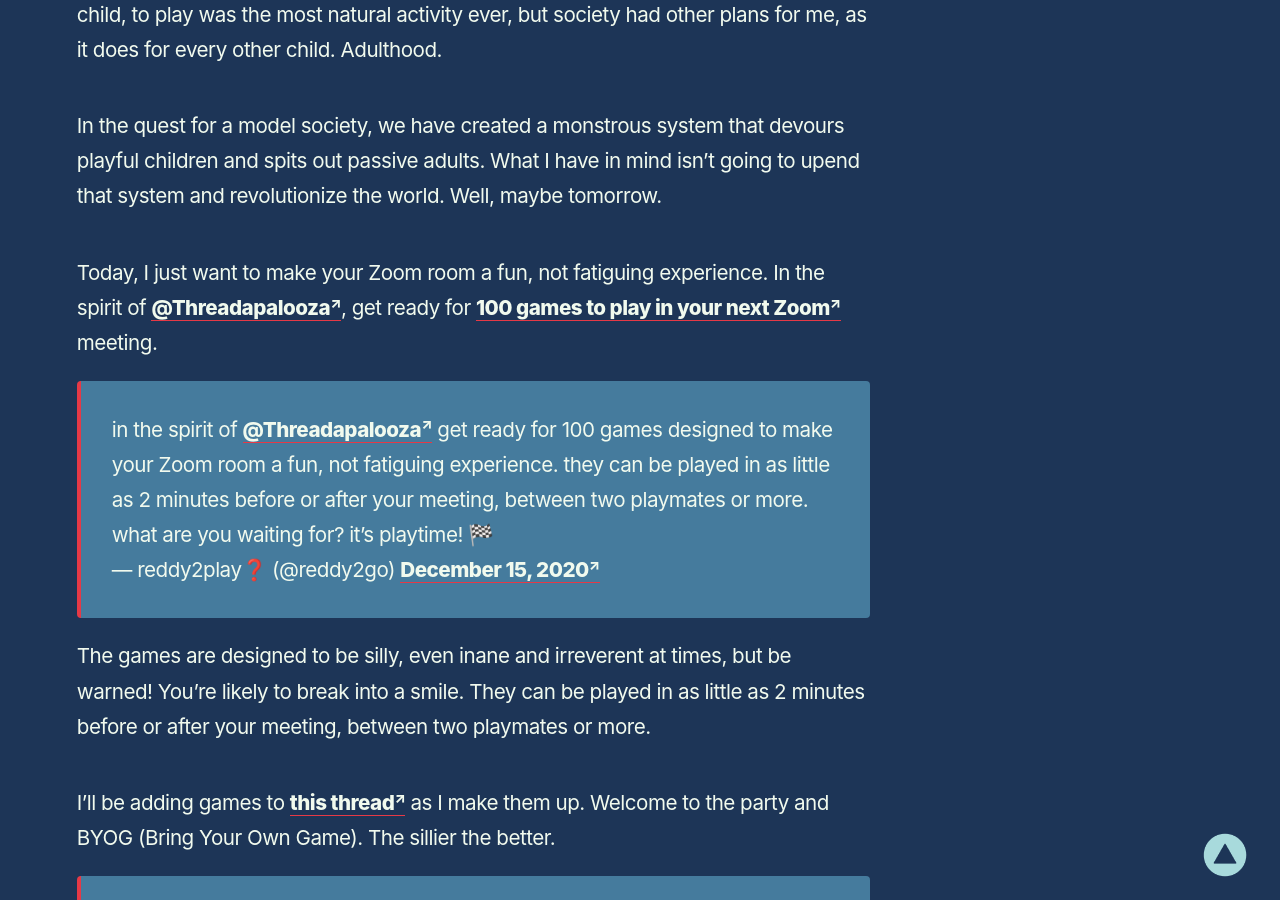
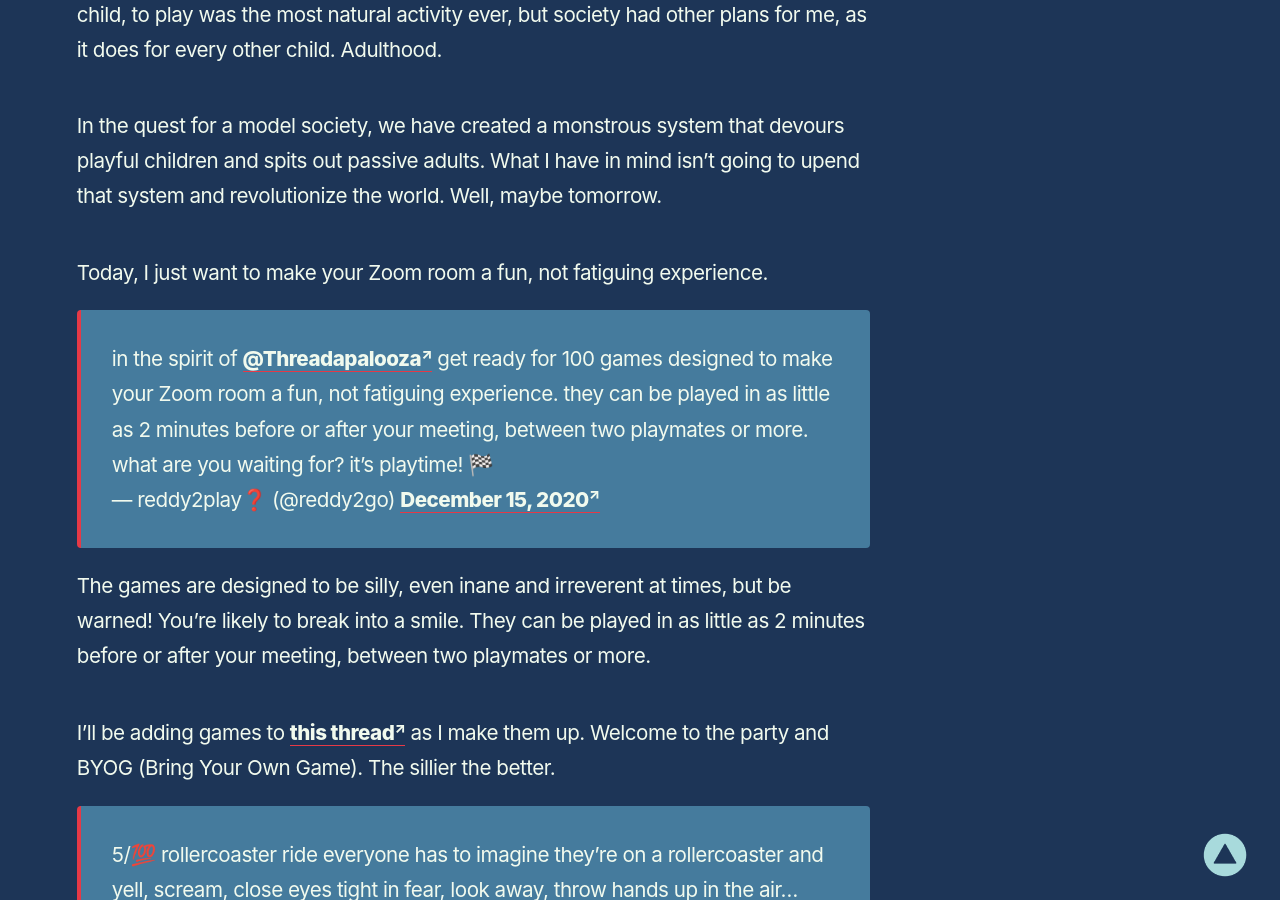
Before and after one commit to reddy2go/redgarden, a Jekyll site: the page built from _notes/100 zoom games to play.md, in a window 1280 px wide and 900 px high, scrolled down 1009 px. Built offline with Jekyll 4.4.1, drawn with Linux system fonts in a browser that asks for light colours; some web fonts are replaced; comment, search, counter and statistics services are not loaded.

Commit message:
auto commit

```diff
--- a/_notes/100 zoom games to play.md
+++ b/_notes/100 zoom games to play.md
@@ -16,7 +16,7 @@ I grew up using this maxim in my defense every time I was expected to study. It
 
 In the quest for a model society, we have created a monstrous system that devours playful children and spits out passive adults. What I have in mind isn't going to upend that system and revolutionize the world. Well, maybe tomorrow.
 
-Today, I just want to make your Zoom room a fun, not fatiguing experience. In the spirit of [@Threadapalooza](https://twitter.com/threadapalooza), get ready for [100 games to play in your next Zoom](https://twitter.com/reddy2go/status/1338901196409434112) meeting.
+Today, I just want to make your Zoom room a fun, not fatiguing experience.
 
 <blockquote class="twitter-tweet" data-theme="dark"><p lang="en" dir="ltr">in the spirit of <a href="https://twitter.com/threadapalooza?ref_src=twsrc%5Etfw">@Threadapalooza</a> get ready for 100 games designed to make your Zoom room a fun, not fatiguing experience. they can be played in as little as 2 minutes before or after your meeting, between two playmates or more. what are you waiting for? it’s playtime! 🏁</p>&mdash; reddy2play❓ (@reddy2go) <a href="https://twitter.com/reddy2go/status/1338901196409434112?ref_src=twsrc%5Etfw">December 15, 2020</a></blockquote> <script async src="https://platform.twitter.com/widgets.js" charset="utf-8"></script>
 
```
